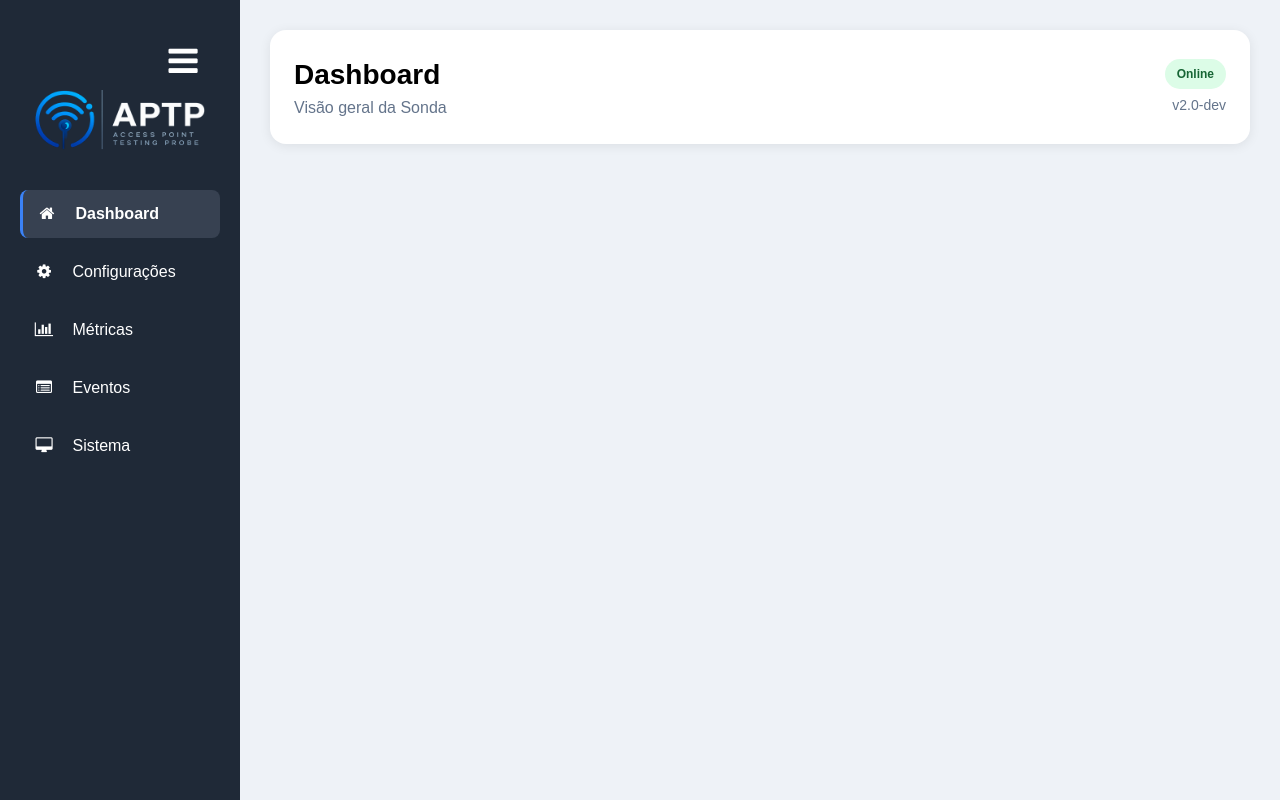
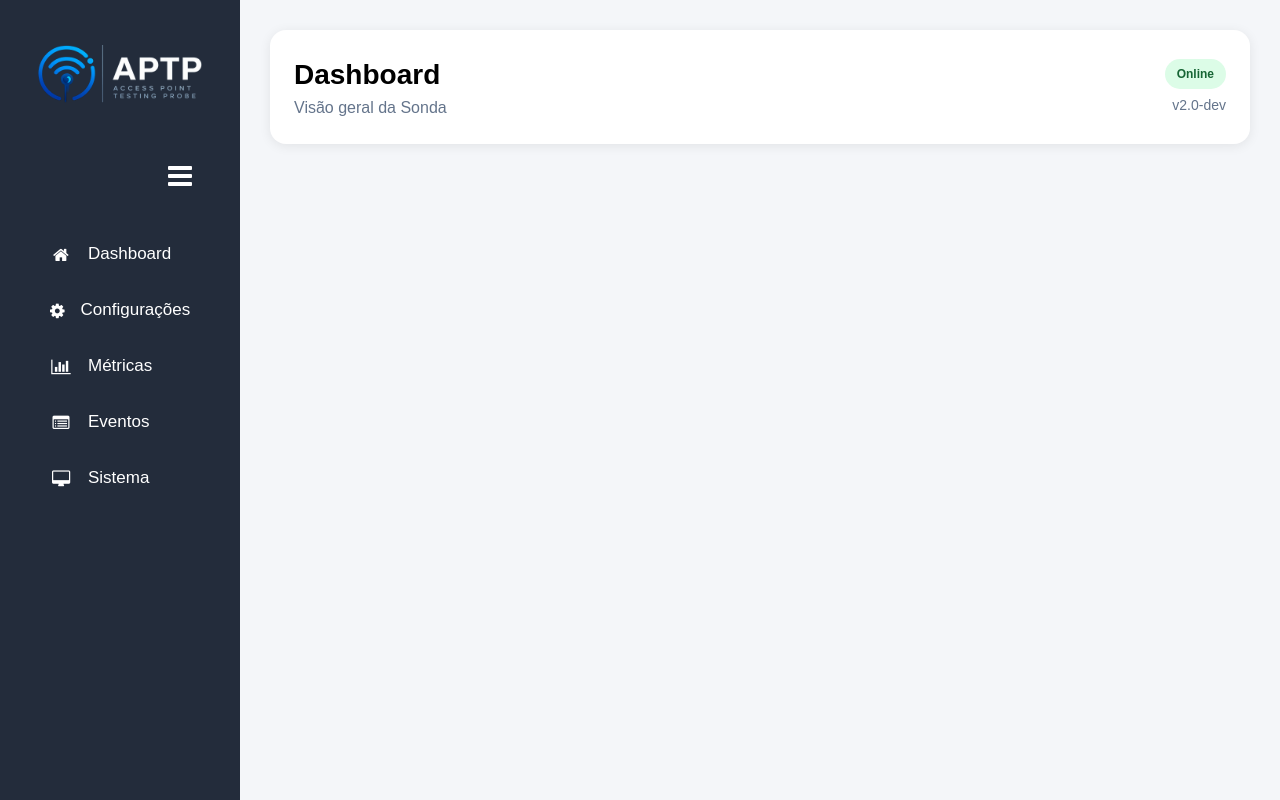
Before and after one commit to carloshorajr/sonda, a Flask app: page / in a window 1280 px wide. Run offline with Flask 3, Linux system fonts and the light colour scheme; style sheets or scripts are compiled from the project's sources.

Commit message:
restructure sidebar header

```diff
--- a/frontend/static/css/layout.css
+++ b/frontend/static/css/layout.css
@@ -1,67 +1,108 @@
 :root{
-    --sidebar-expanded-width:240px;
-    --sidebar-collapsed-width:70px;
-    --page-background:#eef2f7;
-    --sidebar-background:#232c3b;
-    --card-radius:18px;
-    --transition-speed:.25s;
+    --sidebar-width:240px;
+    --sidebar-width-collapsed:70px;
+    --sidebar-bg:#232c3b;
+    --transition:.25s;
 }
 
-*{
-    box-sizing:border-box;
+/* ---------- SIDEBAR ---------- */
+
+.sidebar{
+    position:fixed;
+    left:0;
+    top:0;
+    bottom:0;
+    width:var(--sidebar-width);
+    background:var(--sidebar-bg);
+    display:flex;
+    flex-direction:column;
+    transition:width var(--transition);
+    z-index:1000;
 }
 
-body{
-    margin:0;
-    background:var(--page-background);
+.sidebar.collapsed{
+    width:var(--sidebar-width-collapsed);
 }
 
-.sidebar-header{
-    position:relative;
-    display:flex;
-    flex-direction:column;
-    align-items:center;
-    justify-content:flex-start;
-    padding:16px;
-    min-height:110px;
-    margin-bottom:24px;
+/* ---------- TOGGLE ---------- */
+
+.sidebar-toggle{
+    width:100%;
+    height:72px;
+    border:none;
+    background:none;
+    color:white;
+    font-size:28px;
+    cursor:pointer;
 }
 
-.sidebar-toggle{
-    align-self:flex-end;
-    width:42px;
-    height:42px;
-    border:none;
-    background:transparent;
-    color:#fff;
-    font-size:34px;
-    cursor:pointer;
-    padding:0;
-    margin-bottom:12px;
-}
+/* ---------- BRAND ---------- */
 
 .sidebar-brand{
+    height:120px;
     display:flex;
     justify-content:center;
     align-items:center;
-    width:100%;
+    overflow:hidden;
 }
 
-.sidebar-logo{
-    display:block;
+.logo-full{
     width:170px;
     height:auto;
-    max-width:170px;
+    display:block;
 }
 
-.sidebar.collapsed .sidebar-header{
-    padding:16px 0;
+.logo-icon{
+    width:42px;
+    display:none;
 }
 
-.sidebar.collapsed .sidebar-brand{
+/* ---------- MENU ---------- */
+
+.sidebar-nav{
+    display:flex;
+    flex-direction:column;
+    gap:6px;
+    padding:0 12px;
+}
+
+.nav-item{
+    display:flex;
+    align-items:center;
+    gap:18px;
+    padding:14px 16px;
+    border-radius:12px;
+    color:white;
+    text-decoration:none;
+}
+
+.nav-item:hover{
+    background:rgba(255,255,255,.08);
+}
+
+.nav-item i{
+    width:20px;
+    text-align:center;
+}
+
+.nav-item span{
+    white-space:nowrap;
+}
+
+/* ---------- COLLAPSED ---------- */
+
+.sidebar.collapsed .logo-full{
+    display:none;
+}
+
+.sidebar.collapsed .logo-icon{
+    display:block;
+}
+
+.sidebar.collapsed .nav-item{
     justify-content:center;
 }
 
-.sidebar.collapsed .sidebar-logo{
-    width:48px;
+.sidebar.collapsed .nav-item span{
+    display:none;
 }
--- /dev/null
+++ b/frontend/static/css/sidebar-v2.css
@@ -0,0 +1,135 @@
+.sidebar{
+    position:fixed;
+    top:0;
+    left:0;
+    width:240px;
+    height:100vh;
+    background:#232c3b;
+    display:flex;
+    flex-direction:column;
+    transition:width .25s;
+    z-index:1000;
+}
+
+.sidebar-header{
+    display:flex;
+    flex-direction:column;
+    flex-shrink:0;
+}
+
+.sidebar.collapsed{
+    width:70px;
+}
+
+.sidebar-toggle{
+    display:flex;
+    justify-content:flex-end;
+    align-items:center;
+    height:72px;
+    padding:0 28px;
+    background:none;
+    border:0;
+    color:#fff;
+    font-size:28px;
+    cursor:pointer;
+    flex-shrink:0;
+}
+
+.sidebar-brand{
+    display:flex;
+    align-items:center;
+    justify-content:center;
+    height:120px;
+    padding:0 18px 12px;
+}
+
+.logo-full{
+    display:block;
+    width:220px;
+    max-width:100%;
+    height:auto;
+    object-fit:contain;
+}
+
+.logo-icon{
+    display:none;
+    width:60px;
+    height:auto;
+    object-fit:contain;
+}
+
+.sidebar-nav{
+    display:flex;
+    flex-direction:column;
+    gap:8px;
+    padding:18px 12px;
+}
+
+.nav-item{
+    display:flex;
+    align-items:center;
+    gap:16px;
+    height:48px;
+    padding:0 18px;
+    border-radius:12px;
+    color:#fff;
+    text-decoration:none;
+    transition:.2s;
+}
+
+.nav-item:hover{
+    background:#374151;
+}
+
+.nav-item i{
+    width:22px;
+    text-align:center;
+    font-size:17px;
+}
+
+.nav-item span{
+    white-space:nowrap;
+    font-size:17px;
+}
+
+.sidebar.collapsed .sidebar-brand{
+    justify-content:center;
+    padding:0;
+    height:90px;
+}
+
+.sidebar.collapsed .sidebar-toggle{
+    justify-content:center;
+    padding:0;
+    height:72px;
+}
+
+.sidebar.collapsed .logo-full{
+    display:none;
+}
+
+.sidebar.collapsed .logo-icon{
+    display:block;
+}
+
+.sidebar.collapsed .sidebar-nav{
+    padding:18px 8px;
+}
+
+.sidebar.collapsed .nav-item{
+    justify-content:center;
+    padding:0;
+}
+
+.sidebar.collapsed .nav-item span{
+    display:none;
+}
+
+.content{
+    margin-left:240px;
+    transition:margin-left .25s;
+}
+
+.sidebar.collapsed~.content{
+    margin-left:70px;
+}
--- a/frontend/templates/base.html
+++ b/frontend/templates/base.html
@@ -8,6 +8,7 @@
 <link rel="stylesheet" href="{{ url_for('static', filename='dist/app.css') }}">
 <link rel="stylesheet" href="{{ url_for('static', filename='css/legacy.css') }}">
 <link rel="stylesheet" href="{{ url_for('static', filename='css/layout.css') }}">
+<link rel="stylesheet" href="{{ url_for('static', filename='css/sidebar-v2.css') }}">
 <link rel="stylesheet" href="{{ url_for('static', filename='css/components.css') }}">
 
 <link rel="stylesheet" href="https://cdnjs.cloudflare.com/ajax/libs/font-awesome/4.7.0/css/font-awesome.min.css">
@@ -18,59 +19,55 @@
 
 <div class="layout">
 
-    <aside class="sidebar" id="sidebar">
+    <aside id="sidebar" class="sidebar">
 
         <div class="sidebar-header">
+
+            <div class="sidebar-brand">
+
+                <img
+                    src="{{ url_for('static', filename='images/logo-light.png') }}"
+                    class="logo-full"
+                    alt="APTP">
+
+                <img
+                    src="{{ url_for('static', filename='images/icon-light.png') }}"
+                    class="logo-icon"
+                    alt="APTP">
+
+            </div>
 
             <button id="toggleSidebar" class="sidebar-toggle">
                 <i class="fa fa-bars"></i>
             </button>
 
-            <div class="sidebar-brand">
-                <img
-                    src="{{ url_for('static', filename='images/logo-light.png') }}"
-                    alt="APTP"
-                    class="sidebar-logo"
-                >
         </div>
 
-</div>
+        <nav class="sidebar-nav">
 
-        <nav class="menu">
-
-            <a href="/" class="{% if current_page == '/' %}active{% endif %}">
-                <span class="icon">
+            <a href="/" class="nav-item">
                 <i class="fa fa-home"></i>
-                </span>
-                <span class="label">Dashboard</span>
+                <span>Dashboard</span>
             </a>
 
-            <a href="/settings" class="{% if current_page == '/settings' %}active{% endif %}">
-                <span class="icon">
+            <a href="/settings" class="nav-item">
                 <i class="fa fa-cog"></i>
-            </span>
-                <span class="label">Configurações</span>
+                <span>Configurações</span>
             </a>
 
-            <a href="/metrics" class="{% if current_page == '/metrics' %}active{% endif %}">
-                <span class="icon">
+            <a href="/metrics" class="nav-item">
                 <i class="fa fa-bar-chart"></i>
-                </span>
-                <span class="label">Métricas</span>
+                <span>Métricas</span>
             </a>
 
-            <a href="/events" class="{% if current_page == '/events' %}active{% endif %}">
-                <span class="icon">
+            <a href="/events" class="nav-item">
                 <i class="fa fa-list-alt"></i>
-                </span>
-                <span class="label">Eventos</span>
+                <span>Eventos</span>
             </a>
 
-            <a href="/system" class="{% if current_page == '/system' %}active{% endif %}">
-                <span class="icon">
+            <a href="/system" class="nav-item">
                 <i class="fa fa-desktop"></i>
-                </span>
-                <span class="label">Sistema</span>
+                <span>Sistema</span>
             </a>
 
         </nav>
```
Also changed, not shown: frontend/static/images/icon-light.png (added). Lines whose indentation alone changed are shown as unchanged.
